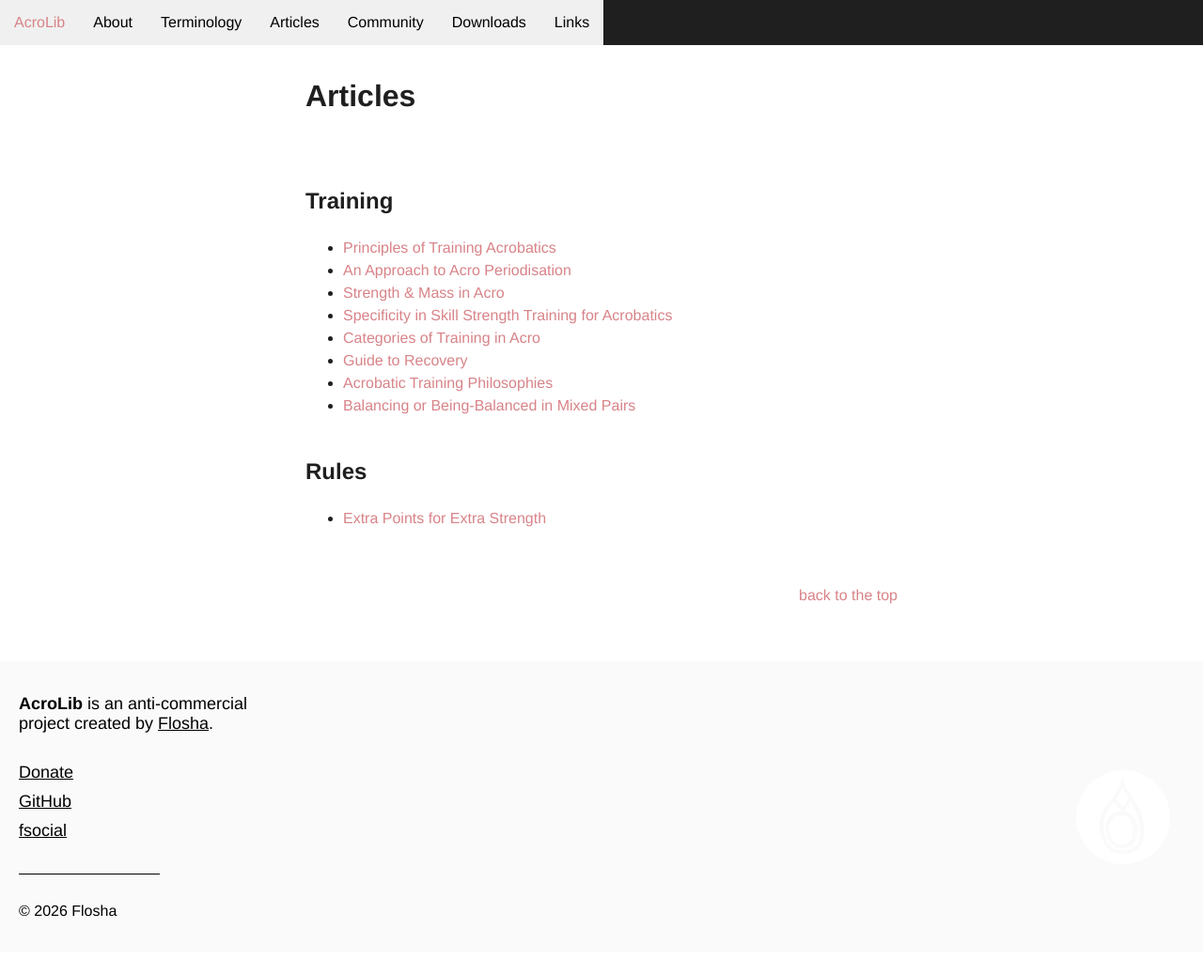
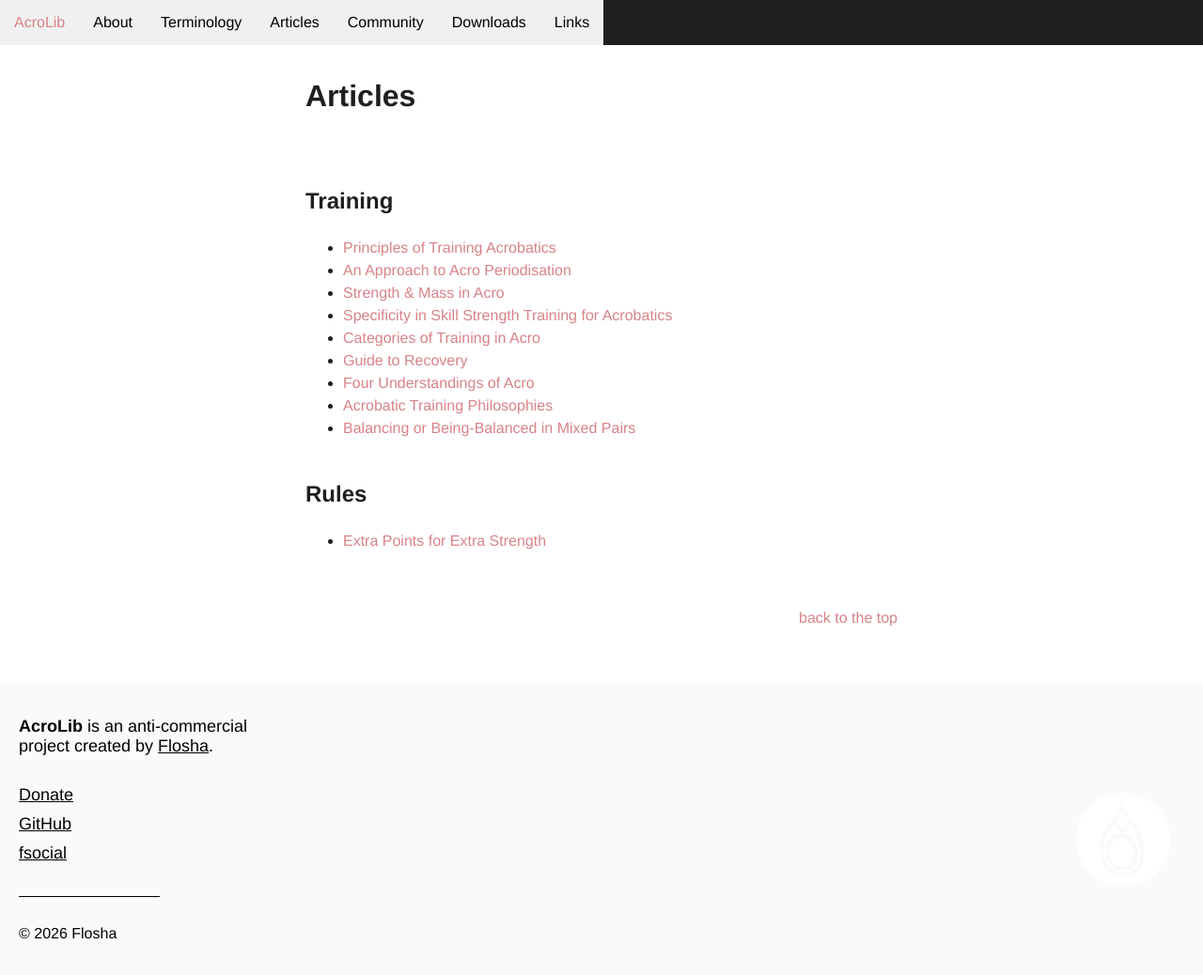
Before and after one commit to floshin/acrolib, a Jekyll site: the page built from articles.md, in a window 1280 px wide. Shown: the whole page at 94% size. Built offline with Jekyll 4.4.1, drawn with Linux system fonts in a browser that asks for light colours; our own code applies the rules of GitHub Pages for plain Markdown files; before the commit the page ends 1014 px from its top, so only the background shows below that.

Commit message:
Update articles.md

```diff
--- a/articles.md
+++ b/articles.md
@@ -8,6 +8,7 @@
 * [Specificity in Skill Strength Training for Acrobatics](/training/specificity)
 * [Categories of Training in Acro](/training/training-categories)
 * [Guide to Recovery](/training/recovery-guide)
+* [Four Understandings of Acro](/training/four-understandings)
 * [Acrobatic Training Philosophies](/training/training-philosophies)
 * [Balancing or Being-Balanced in Mixed Pairs](/training/approaches-to-balance)
 
```
